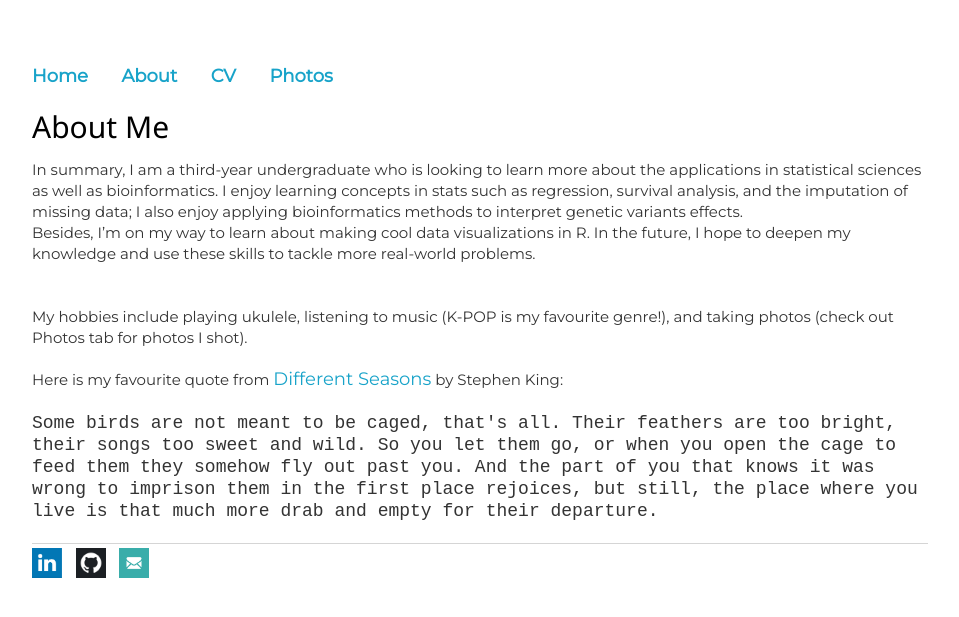
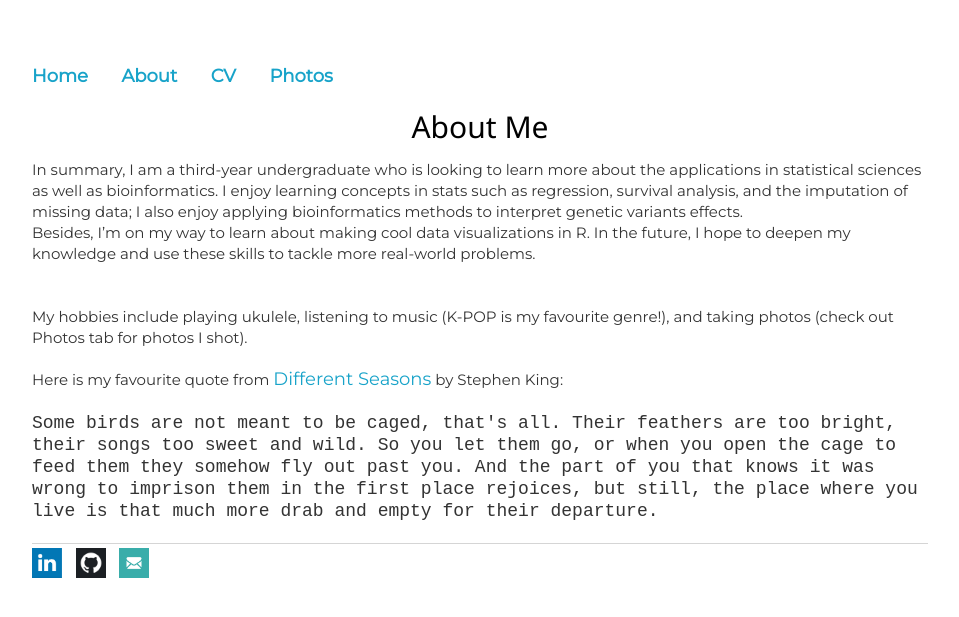
Before and after one commit to Bilin22/Bilin22.github.io, a Jekyll site: the page built from about.md, in a window 1280 px wide. Shown: the top 617 px of the page, without its empty margins (160-1119 px from the left). Built offline with Jekyll 4.4.1, drawn with Linux system fonts in a browser that asks for light colours.

```diff
--- a/about.md
+++ b/about.md
@@ -2,8 +2,8 @@
 layout: default
 title: About Me
 ---
-# About Me
 
+<h1 style="text-align: center;">About Me</h1>
 
 In summary, I am a third-year undergraduate who is looking to learn more about the applications in statistical sciences as well as bioinformatics.
 I enjoy learning concepts in stats such as regression, survival analysis, and the imputation of missing data; I also
```
Also changed, not shown: cv.md (+2 -1 lines).
